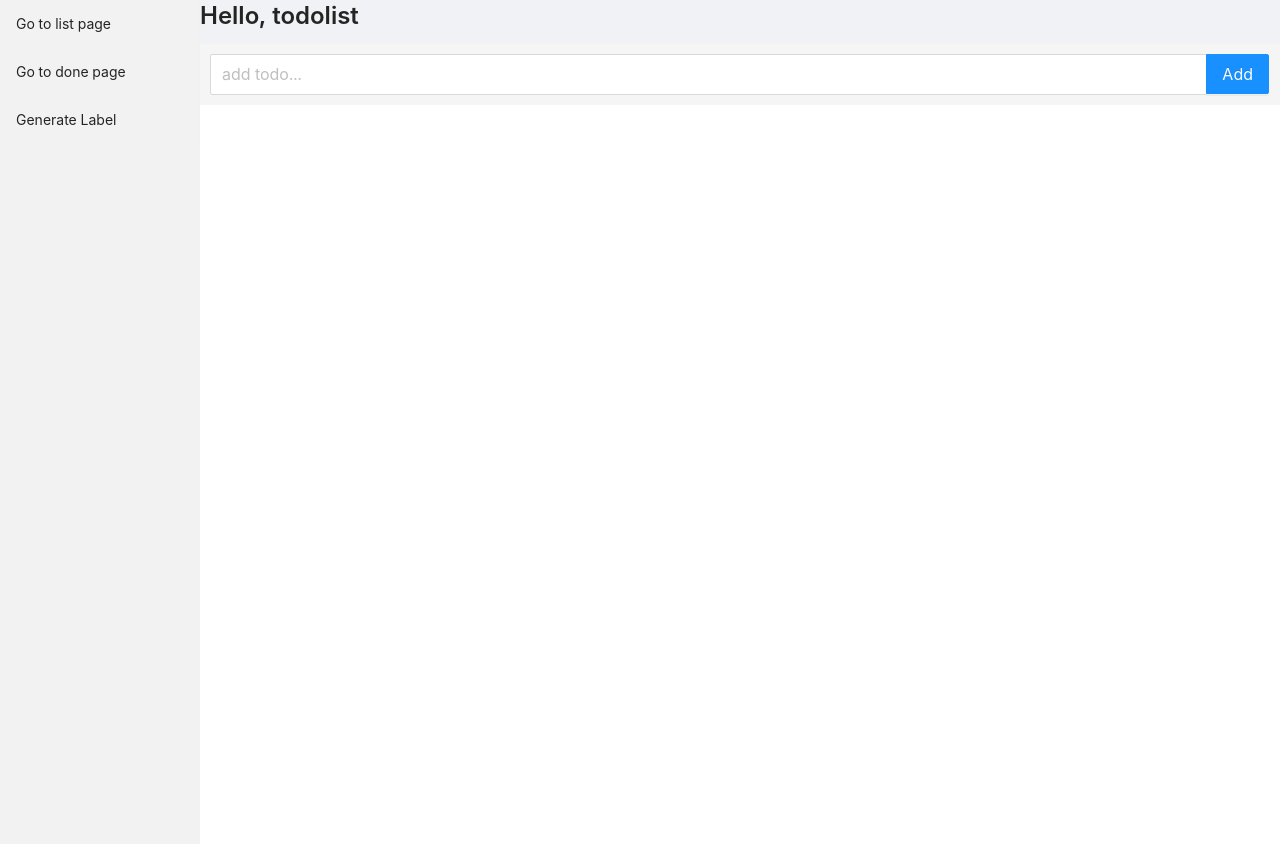
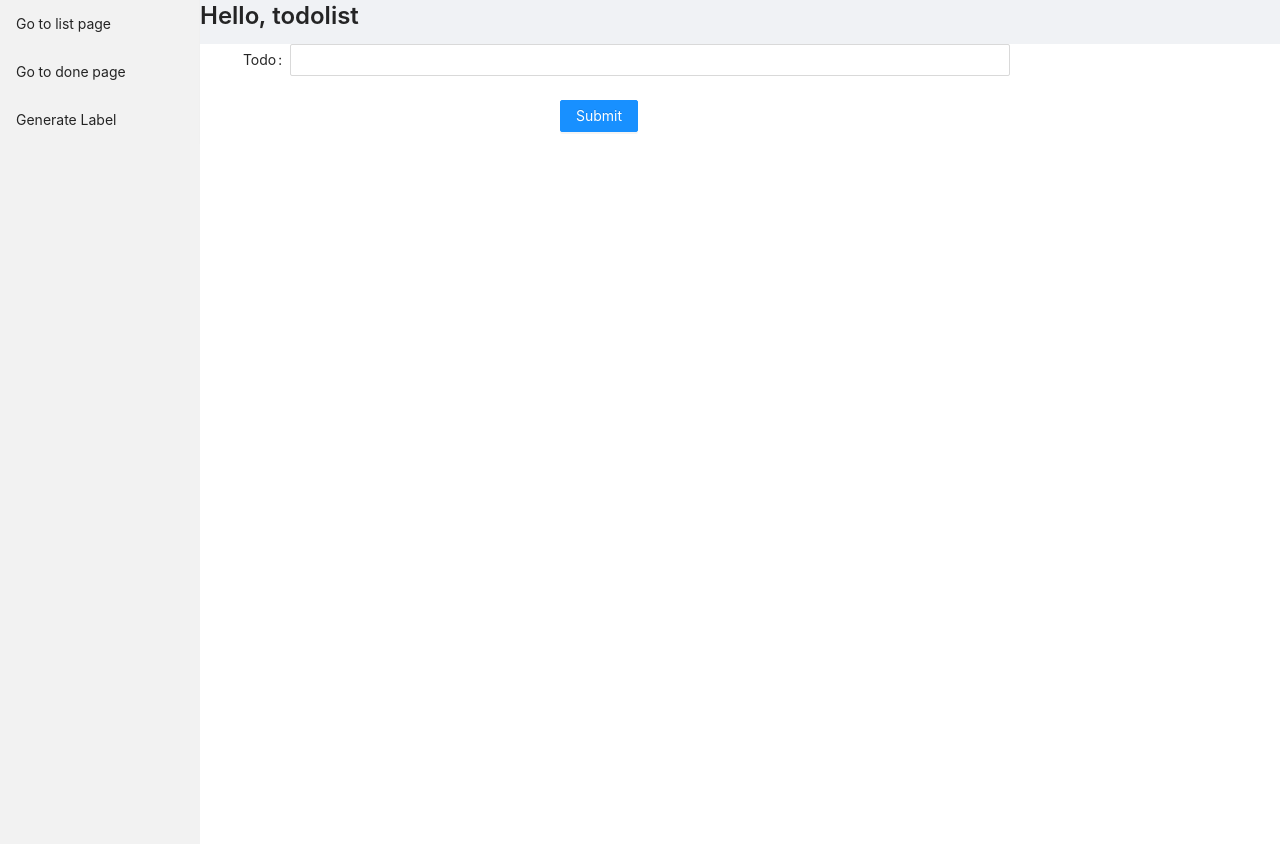
Before and after one commit to fung11111111/React-TodoList, a React (Create React App) app: page / in a window 1280 px wide. Built offline with nearby package versions, Linux system fonts and the light colour scheme; no server answers.

Commit message:
[React-TodoList-Label][Ray Lam] refactor: use form in input todo generator

```diff
--- a/src/App.css
+++ b/src/App.css
@@ -25,9 +25,7 @@
   background-color: rgb(242, 242, 242);
 }
 
-.title{
-  text-align: center;
-}
+
 
 .main-content {
   background-color: white;
--- a/src/Components/TodoGenerator.jsx
+++ b/src/Components/TodoGenerator.jsx
@@ -1,10 +1,17 @@
-
 import React, { Component } from 'react';
 import { addNewToDo } from '../apis/todo';
 import { Input } from 'antd';
 import "./common.css";
+import { Form, Button } from 'antd';
 
-const { Search } = Input;
+const layout = {
+    labelCol: { span: 2 },
+    wrapperCol: { span: 16 },
+};
+
+const tailLayout = {
+    wrapperCol: { offset: 8, span: 16 },
+};
 
 export default class TodoGenerator extends Component {
     constructor(props) {
@@ -27,19 +34,26 @@ export default class TodoGenerator extends Component {
         }
     }
 
+    onFinish = values => {
+        if (values.todo.length > 0) {
+            addNewToDo(values.todo).then((response) => {
+                this.props.create(response.data);
+            })
+        }
+    };
+
     render() {
-        const { todo } = this.state;
         return (
-            <div className="item-generator">
-                <Search
-                    placeholder="add todo..."
-                    enterButton="Add"
-                    size="large"
-                    value={todo}
-                    onChange={this.changeTodo}
-                    onSearch={this.submitTodo}
-                />
-            </div>
+            <Form {...layout} ref={this.formRef} name="control-ref" onFinish={this.onFinish}>
+                <Form.Item name="todo" label="Todo" >
+                    <Input />
+                </Form.Item>
+                <Form.Item {...tailLayout}>
+                    <Button type="primary" htmlType="submit">
+                        Submit
+                    </Button>
+                </Form.Item>
+            </Form>
         )
     }
 }
--- a/src/apis/api.js
+++ b/src/apis/api.js
@@ -1,7 +1,10 @@
 import axios from "axios";
 
 const apis = axios.create({
-    baseURL: "https://5fd06b941f2374001663188d.mockapi.io/api/"
+    //baseURL: "https://5fd06b941f2374001663188d.mockapi.io/api/"
+
+     baseURL: "http://localhost:8081/"
+
 })
 
 export default apis;
```
